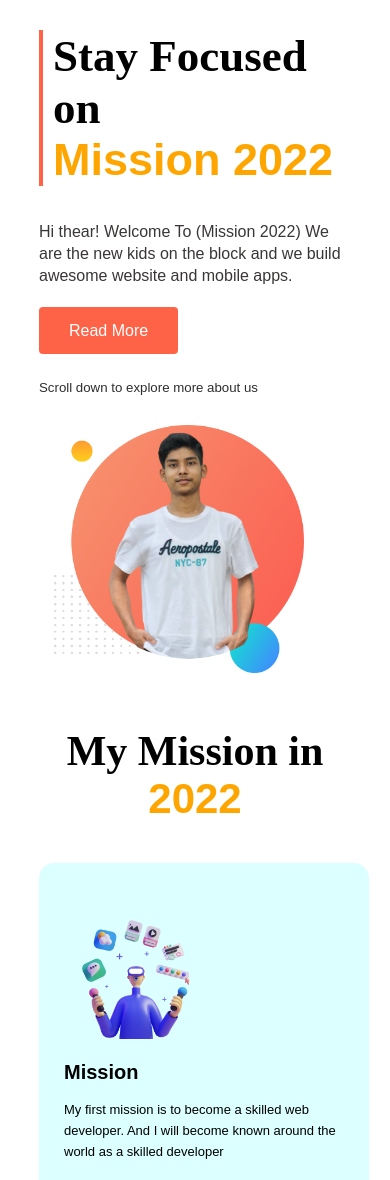
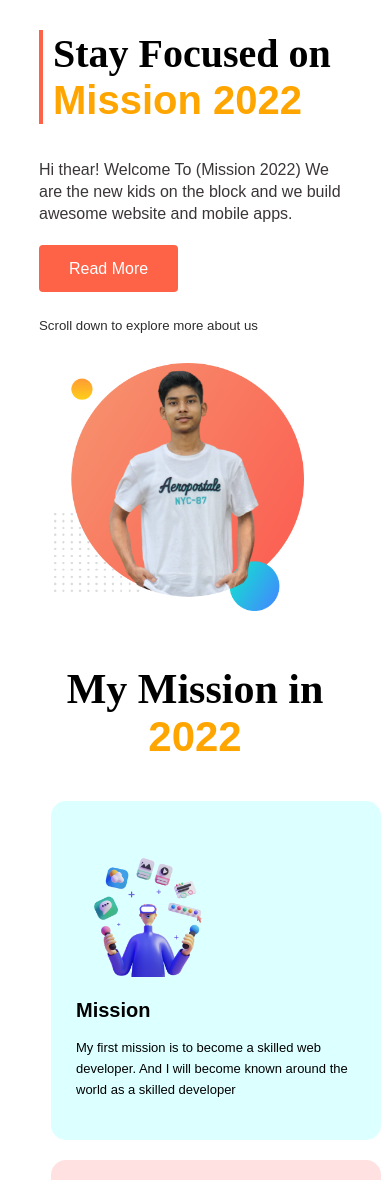
Before and after one commit to akib-chy/mission-2022, a plain HTML site: page index.html in a window 390 px wide. Shown: the top 1180 px of the page. Drawn offline with Linux system fonts and the light colour scheme.

Commit message:
css chainged

```diff
--- a/style.css
+++ b/style.css
@@ -168,7 +168,7 @@ footer p {
     display: block;
   }
   h1 {
-    font-size: 45px;
+    font-size: 40px;
   }
   h2 {
     text-align: center;
@@ -182,6 +182,7 @@ footer p {
   }
   .box {
     margin-top: 20px;
+    margin-left: 12px;
   }
   .d-left-part {
     padding-left: 40px;
```
